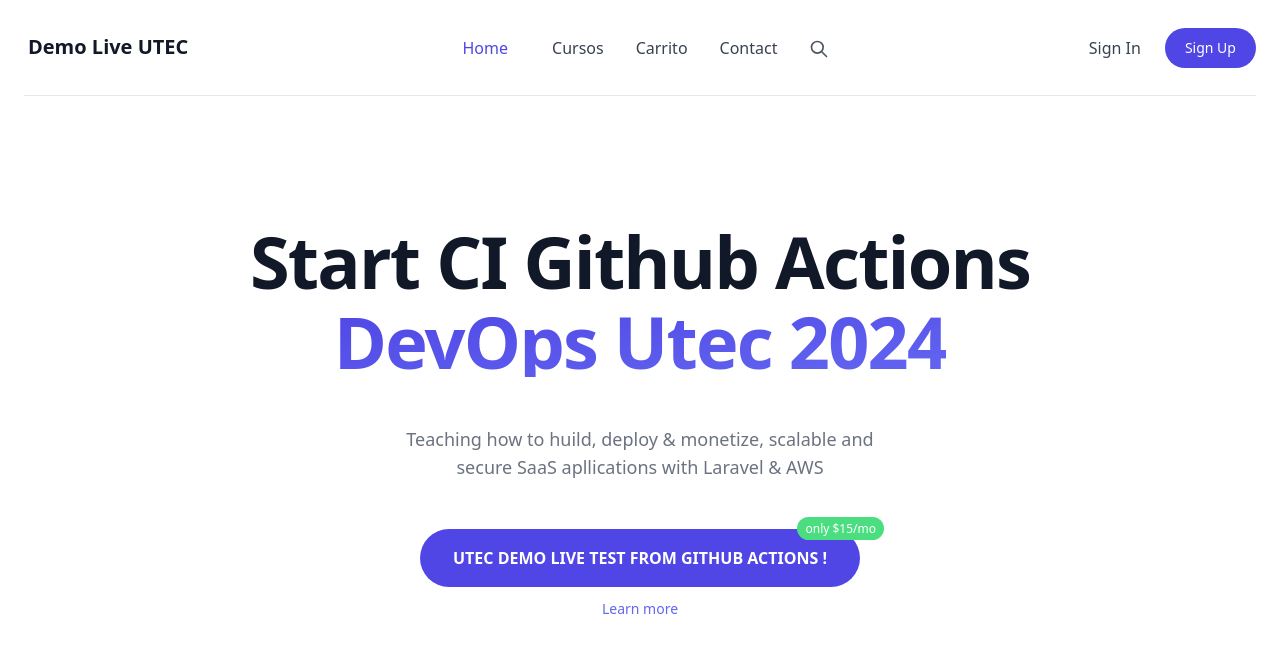
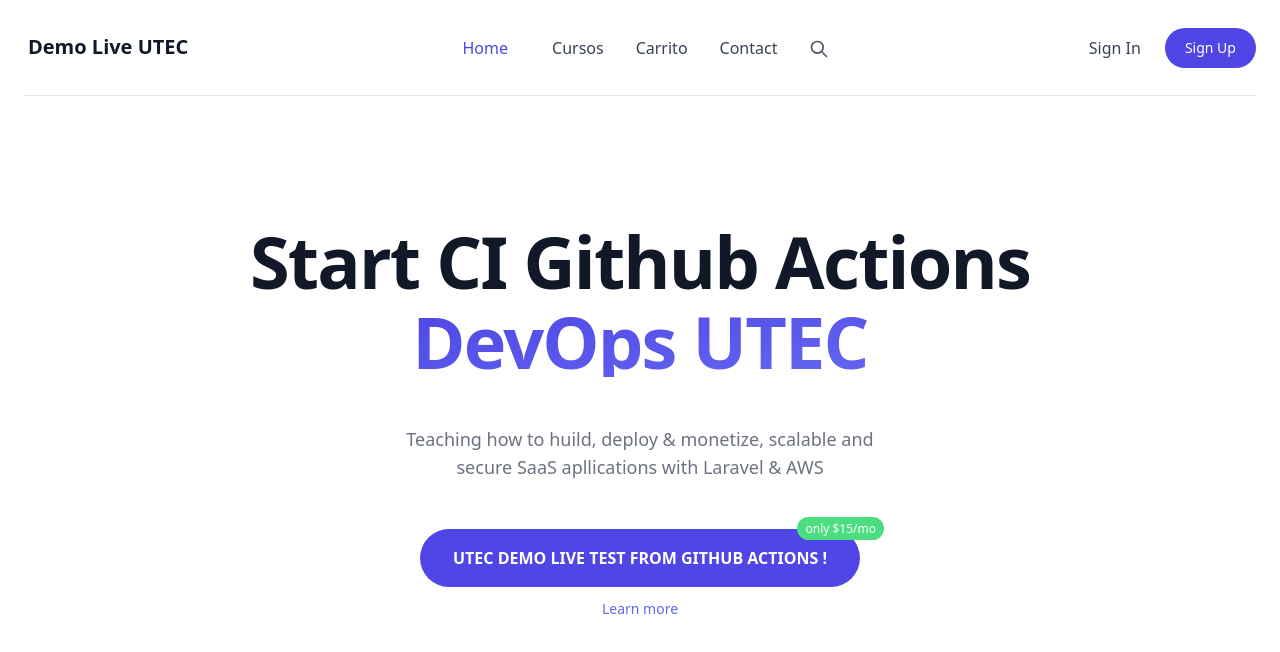
Before and after one commit to jrojasde/node-aws-utec, a website: page html/index.html in a window 1280 px wide. Drawn offline with nearby package versions, Linux system fonts and the light colour scheme.

Commit message:
Update index.html

```diff
--- a/html/index.html
+++ b/html/index.html
@@ -1346,7 +1346,7 @@
                 <h1
                     class="text-5xl font-extrabold leading-10 tracking-tight text-left text-gray-900 md:text-center sm:leading-none md:text-6xl lg:text-7xl">
                     <span class="inline md:block">Start CI Github Actions</span> <span
-                        class="relative mt-2 text-transparent bg-clip-text bg-gradient-to-br from-indigo-600 to-indigo-500 md:inline-block">DevOps Utec 2024</span></h1>
+                        class="relative mt-2 text-transparent bg-clip-text bg-gradient-to-br from-indigo-600 to-indigo-500 md:inline-block">DevOps UTEC</span></h1>
                 <div class="mx-auto mt-5 text-gray-500 md:mt-12 md:max-w-lg md:text-center lg:text-lg">Teaching how to huild, deploy & monetize, scalable and secure
                     SaaS apllications with Laravel & AWS</div>
                 <div class="flex flex-col items-center mt-12 text-center">
```
